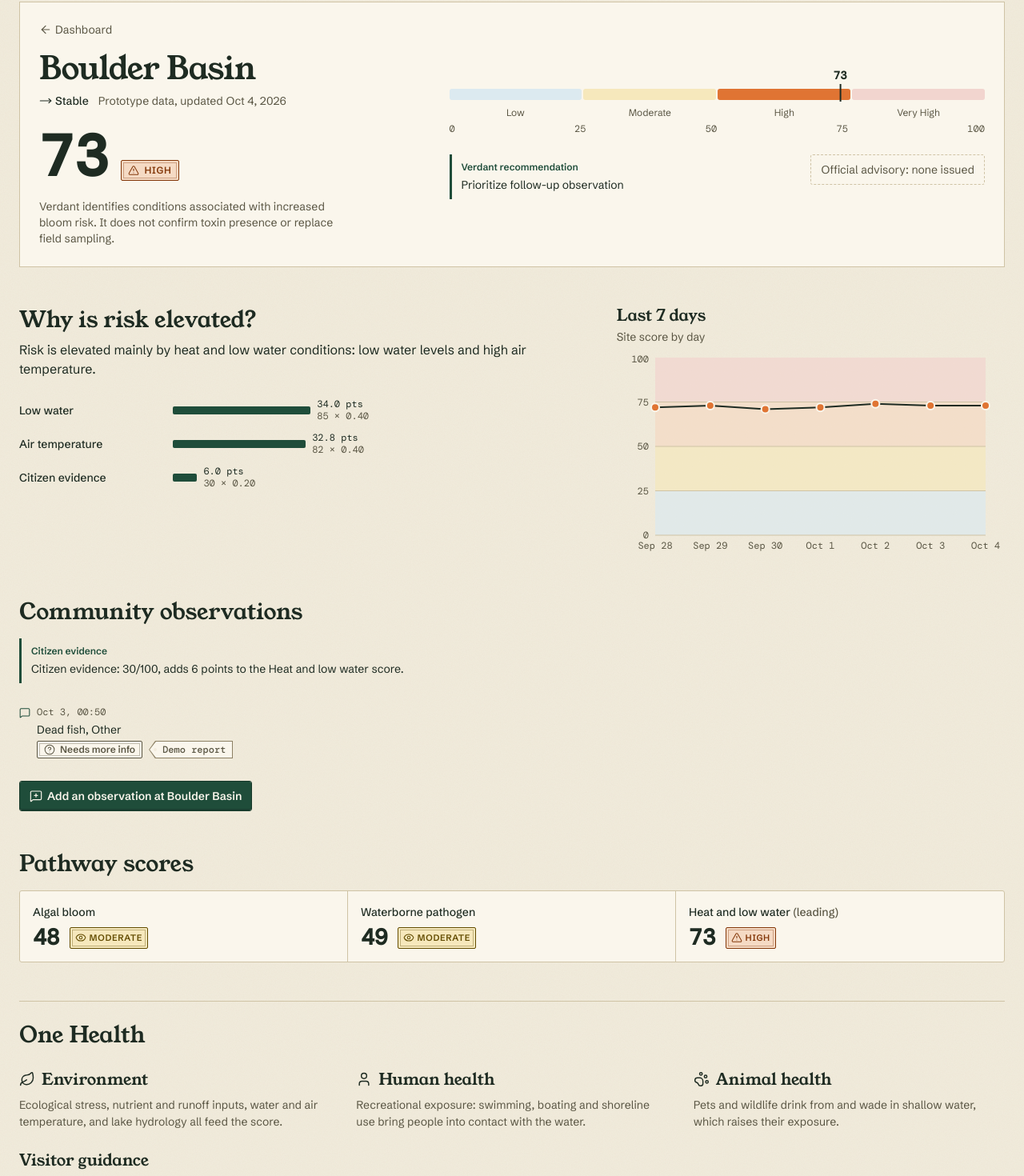
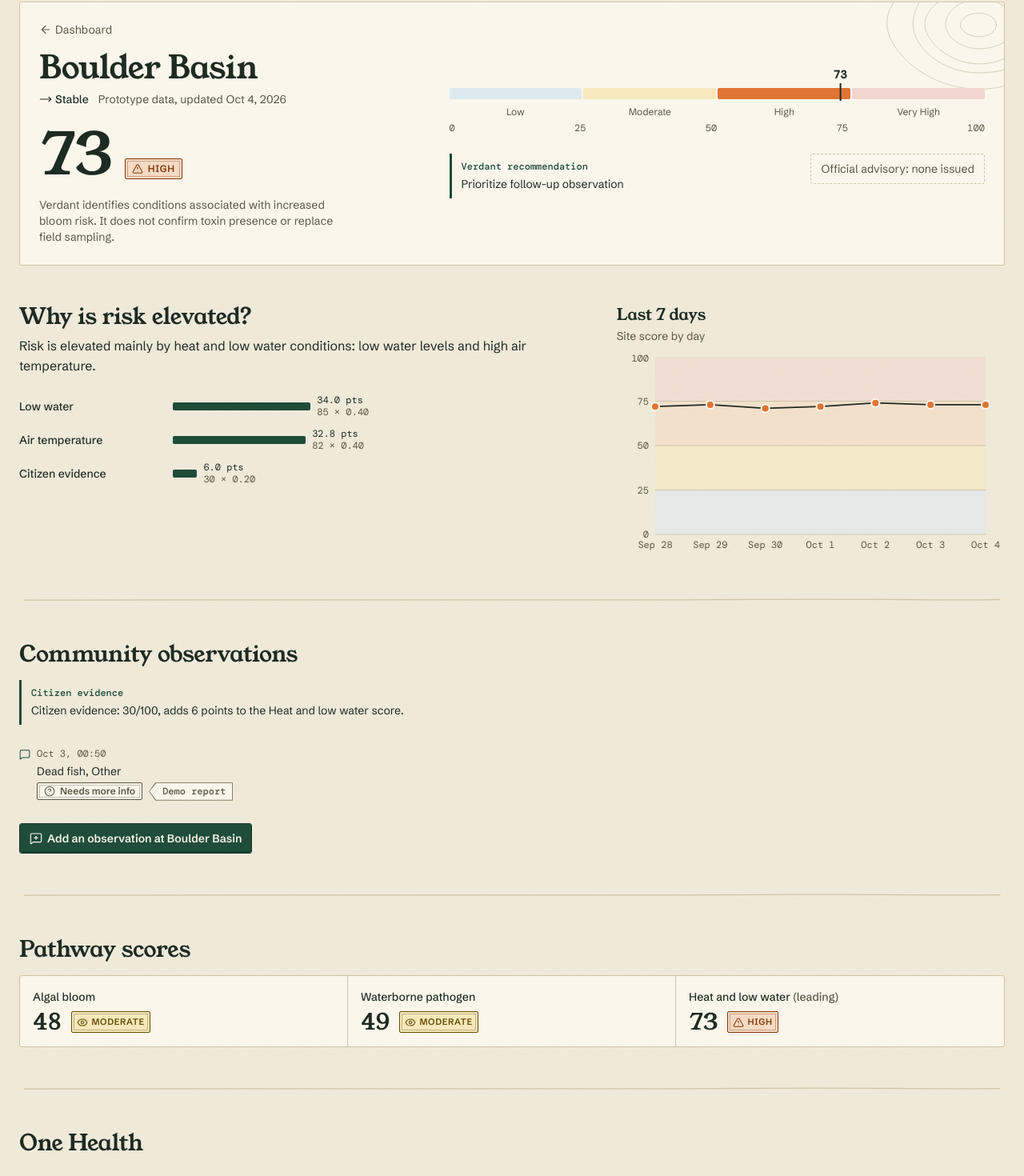
Before and after one commit to NathanDiep123/Verdant, a React (Vite) app: page /site/boulder-basin in a window 1280 px wide. Shown: the part 91-1561 px from the top of the page at 80% size. Built offline with nearby package versions, Linux system fonts and the light colour scheme.

Commit message:
Site detail: serif score numeral, contour field, margin annotation, ink rules between sections, softened chart bands

```diff
--- a/src/components/OneHealthPanel.tsx
+++ b/src/components/OneHealthPanel.tsx
@@ -20,15 +20,15 @@ const COLUMNS = [
 
 export function OneHealthPanel({ lakeMead }: { lakeMead: boolean }) {
   return (
-    <section aria-labelledby="one-health" className="border-t border-border pt-6">
-      <h2 id="one-health" className="text-[28px] font-semibold leading-tight">
+    <section aria-labelledby="one-health" className="">
+      <h2 id="one-health" className="text-[1.75rem] leading-[1.15] tracking-[-0.01em]">
         One Health
       </h2>
       <div className="mt-6 grid gap-6 md:grid-cols-3 md:gap-8">
         {COLUMNS.map(({ icon: Icon, title, text }) => (
           <div key={title}>
-            <h3 className="flex items-center gap-2 text-xl font-semibold">
-              <Icon className="size-5" strokeWidth={1.75} aria-hidden />
+            <h3 className="flex items-center gap-2 text-xl leading-[1.3]">
+              <Icon className="size-5 text-olive" strokeWidth={1.75} aria-hidden />
               {title}
             </h3>
             <p className="mt-2 text-sm leading-[1.45] text-muted-foreground">{text}</p>
@@ -36,7 +36,7 @@ export function OneHealthPanel({ lakeMead }: { lakeMead: boolean }) {
         ))}
       </div>
       <div className="mt-6 max-w-[68ch]">
-        <h3 className="text-xl font-semibold">Visitor guidance</h3>
+        <h3 className="text-xl leading-[1.3]">Visitor guidance</h3>
         <p className="mt-2 leading-[1.55]">
           {lakeMead
             ? "The National Park Service reports that harmful blue-green algae blooms occur at Lake Mead, most often from August through December. Exposure can cause nausea, vomiting and breathing problems, and dogs and other animals can become seriously ill or die. Where water looks green, scummy or discolored, a cautious choice is to stay out, keep pets away, and follow posted park notices."
--- a/src/components/RiskMeter.tsx
+++ b/src/components/RiskMeter.tsx
@@ -16,7 +16,7 @@ export function RiskMeter({ score, category }: { score: number; category: Catego
           {SEGMENTS.map((s) => (
             <div
               key={s.key}
-              className="h-3.5 rounded-sm transition-colors duration-300"
+              className="h-3.5 rounded-[2px] transition-colors duration-300"
               style={{ background: `var(--risk-${s.key}${s.category === category ? "" : "-tint"})` }}
             />
           ))}
--- a/src/components/TrendChart.tsx
+++ b/src/components/TrendChart.tsx
@@ -38,7 +38,7 @@ export function TrendChart({ history, category }: { history: number[]; category:
               y1={b.y1}
               y2={b.y2}
               fill={`var(--risk-${b.key}-tint)`}
-              fillOpacity={0.7}
+              fillOpacity={0.6}
               stroke="none"
               ifOverflow="hidden"
             />
@@ -59,7 +59,7 @@ export function TrendChart({ history, category }: { history: number[]; category:
             type="linear"
             dataKey="score"
             stroke="var(--foreground)"
-            strokeWidth={2}
+            strokeWidth={1.75}
             isAnimationActive={false}
             dot={(p: DotProps) => (
               <circle
--- a/src/pages/SiteDetail.tsx
+++ b/src/pages/SiteDetail.tsx
@@ -11,6 +11,7 @@ import { RiskMeter } from "@/components/RiskMeter";
 import { ContributionBars } from "@/components/ContributionBars";
 import { TrendChart } from "@/components/TrendChart";
 import { OneHealthPanel } from "@/components/OneHealthPanel";
+import { Annotation, ContourField, InkRule } from "@/components/FieldMarks";
 import { CommunityReportItem } from "@/components/CommunityReportItem";
 import { citizenEvidence, newestFirst } from "@/lib/communityReports";
 import { Button, buttonVariants } from "@/components/ui/button";
@@ -36,7 +37,7 @@ export default function SiteDetail() {
   if (index < 0) {
     return (
       <div className="flex flex-col items-start gap-4">
-        <h1 className="text-[28px] font-bold leading-tight tracking-[-0.02em] md:text-[40px]">Site not found</h1>
+        <h1 className="text-[1.875rem] leading-[1.05] tracking-[-0.015em] md:text-[2.5rem]">Site not found</h1>
         <p className="max-w-[68ch] text-muted-foreground">
           There is no site called "{id}" in the current region.
         </p>
@@ -61,13 +62,14 @@ export default function SiteDetail() {
 
   return (
     <div className="flex flex-col gap-8 md:gap-12">
-      <section className="grid gap-8 border border-border bg-card p-4 md:grid-cols-12 md:items-center md:gap-12 md:p-6">
-        <div className="md:col-span-5">
+      <section className="relative grid gap-8 overflow-hidden rounded-[3px] border border-border bg-card p-4 shadow-[inset_0_1px_0_rgb(255_255_255/0.6)] md:grid-cols-12 md:items-center md:gap-12 md:p-6">
+        <ContourField className="pointer-events-none absolute -top-16 -right-16 hidden h-48 w-72 text-olive/25 md:block" />
+        <div className="relative md:col-span-5">
           <Link to="/" className="inline-flex items-center gap-1 text-sm text-muted-foreground hover:text-foreground">
             <ArrowLeft className="size-4" strokeWidth={1.75} aria-hidden />
             Dashboard
           </Link>
-          <h1 className="mt-3 text-[28px] font-bold leading-[1.1] tracking-[-0.02em] md:text-[40px]">{site.name}</h1>
+          <h1 className="mt-3 text-[1.875rem] leading-[1.05] tracking-[-0.015em] md:text-[2.5rem]">{site.name}</h1>
           <p className="mt-2 flex flex-wrap items-center gap-x-3 gap-y-1 text-sm text-muted-foreground">
             <span className="inline-flex items-center gap-1 font-medium text-foreground">
               <TrendIcon className="size-4" strokeWidth={1.75} aria-hidden />
@@ -78,7 +80,7 @@ export default function SiteDetail() {
             </span>
           </p>
           <div className="mt-6 flex flex-wrap items-baseline gap-x-4 gap-y-2">
-            <span className="font-mono text-[48px] font-semibold leading-none tabular-nums md:text-[72px]">
+            <span className="font-heading text-[3rem] leading-none tracking-[-0.02em] tabular-nums lining-nums md:text-[4.5rem]">
               {result.siteScore}
             </span>
             <RiskBadge category={result.category} />
@@ -86,15 +88,15 @@ export default function SiteDetail() {
           <p className="mt-4 max-w-[44ch] text-sm leading-[1.45] text-muted-foreground">{DISCLAIMER}</p>
         </div>
 
-        <div className="flex flex-col gap-6 md:col-span-7">
+        <div className="relative flex flex-col gap-6 md:col-span-7">
           <RiskMeter score={result.siteScore} category={result.category} />
           <div className="grid gap-3 md:grid-cols-[1fr_auto] md:items-start">
             <div className="border-l-[3px] border-primary px-3 py-2">
-              <p className="text-xs font-semibold text-primary">Verdant recommendation</p>
+              <p className="font-mono text-xs font-medium text-primary">Verdant recommendation</p>
               <p className="mt-1 text-sm">{recommend(result.category)}</p>
-              {isRankOne && <p className="mt-1 text-sm font-semibold">Recommended first sampling target</p>}
+              {isRankOne && <Annotation direction="left" className="mt-2"><span className="font-semibold">Recommended first sampling target</span></Annotation>}
             </div>
-            <p className="rounded-sm border border-dashed border-border px-3 py-2 text-sm text-muted-foreground">
+            <p className="rounded-[3px] border border-dashed border-border px-3 py-2 text-sm text-muted-foreground">
               Official advisory: none issued
             </p>
           </div>
@@ -103,23 +105,25 @@ export default function SiteDetail() {
 
       <section className="grid gap-8 md:grid-cols-12 md:gap-12">
         <div className="md:col-span-7">
-          <h2 className="text-[28px] font-semibold leading-tight">Why is risk elevated?</h2>
+          <h2 className="text-[1.75rem] leading-[1.15] tracking-[-0.01em]">Why is risk elevated?</h2>
           <p className="mt-2 max-w-[68ch] leading-[1.55]">{explain(result)}</p>
           <div className="mt-6">
             <ContributionBars contributions={lead.contributions} missing={lead.missing} coverage={lead.coverage} />
           </div>
         </div>
         <div className="md:col-span-5">
-          <h2 className="text-xl font-semibold leading-tight">Last 7 days</h2>
+          <h2 className="text-xl leading-[1.3]">Last 7 days</h2>
           <p className="mb-2 mt-1 text-sm text-muted-foreground">Site score by day</p>
           <TrendChart history={site.history} category={result.category} />
         </div>
       </section>
 
+      <InkRule className="text-border" />
+
       <section id="community" aria-labelledby="community-h" className="flex max-w-[68ch] scroll-mt-6 flex-col items-start gap-4">
-        <h2 id="community-h" className="text-[28px] font-semibold leading-tight">Community observations</h2>
+        <h2 id="community-h" className="text-[1.75rem] leading-[1.15] tracking-[-0.01em]">Community observations</h2>
         <div className="border-l-[3px] border-primary px-3 py-2">
-          <p className="text-xs font-semibold text-primary">Citizen evidence</p>
+          <p className="font-mono text-xs font-medium text-primary">Citizen evidence</p>
           <p className="mt-1 text-sm">
             {evidence ? (
               <>
@@ -146,12 +150,14 @@ export default function SiteDetail() {
         </Link>
       </section>
 
+      <InkRule className="text-border" />
+
       <section aria-labelledby="pathways">
-        <h2 id="pathways" className="mb-4 text-[28px] font-semibold leading-tight">
+        <h2 id="pathways" className="mb-4 text-[1.75rem] leading-[1.15] tracking-[-0.01em]">
           Pathway scores
         </h2>
         <div
-          className="grid divide-y divide-border rounded-sm border border-border bg-card md:grid-cols-[repeat(var(--n),minmax(0,1fr))] md:divide-x md:divide-y-0"
+          className="grid divide-y divide-border rounded-[3px] border border-border bg-card md:grid-cols-[repeat(var(--n),minmax(0,1fr))] md:divide-x md:divide-y-0"
           style={{ "--n": result.pathways.length } as CSSProperties}
         >
           {result.pathways.map((p) => (
@@ -161,7 +167,7 @@ export default function SiteDetail() {
                 {p.pathwayId === result.leadingPathway && <span className="text-muted-foreground"> (leading)</span>}
               </p>
               <div className="mt-2 flex flex-wrap items-center gap-3">
-                <span className="font-mono text-[28px] font-semibold leading-none tabular-nums">{p.score}</span>
+                <span className="font-heading text-[1.75rem] leading-none tabular-nums lining-nums">{p.score}</span>
                 <RiskBadge category={p.category} size="sm" />
               </div>
               {p.coverage < 1 && (
@@ -174,9 +180,11 @@ export default function SiteDetail() {
         </div>
       </section>
 
+      <InkRule className="text-border" />
+
       <OneHealthPanel lakeMead={config.id === "lake-mead"} />
 
-      <section className="flex flex-col items-start gap-4 border-t border-border pt-6">
+      <section className="flex flex-col items-start gap-4">
         <Button variant="outline" onClick={() => downloadFhirJson(config, results, reports)}>
           <Download strokeWidth={1.75} aria-hidden />
           Export FHIR JSON
```
Also changed, not shown: 1 other file (tests, documents, lock files or other folders).
